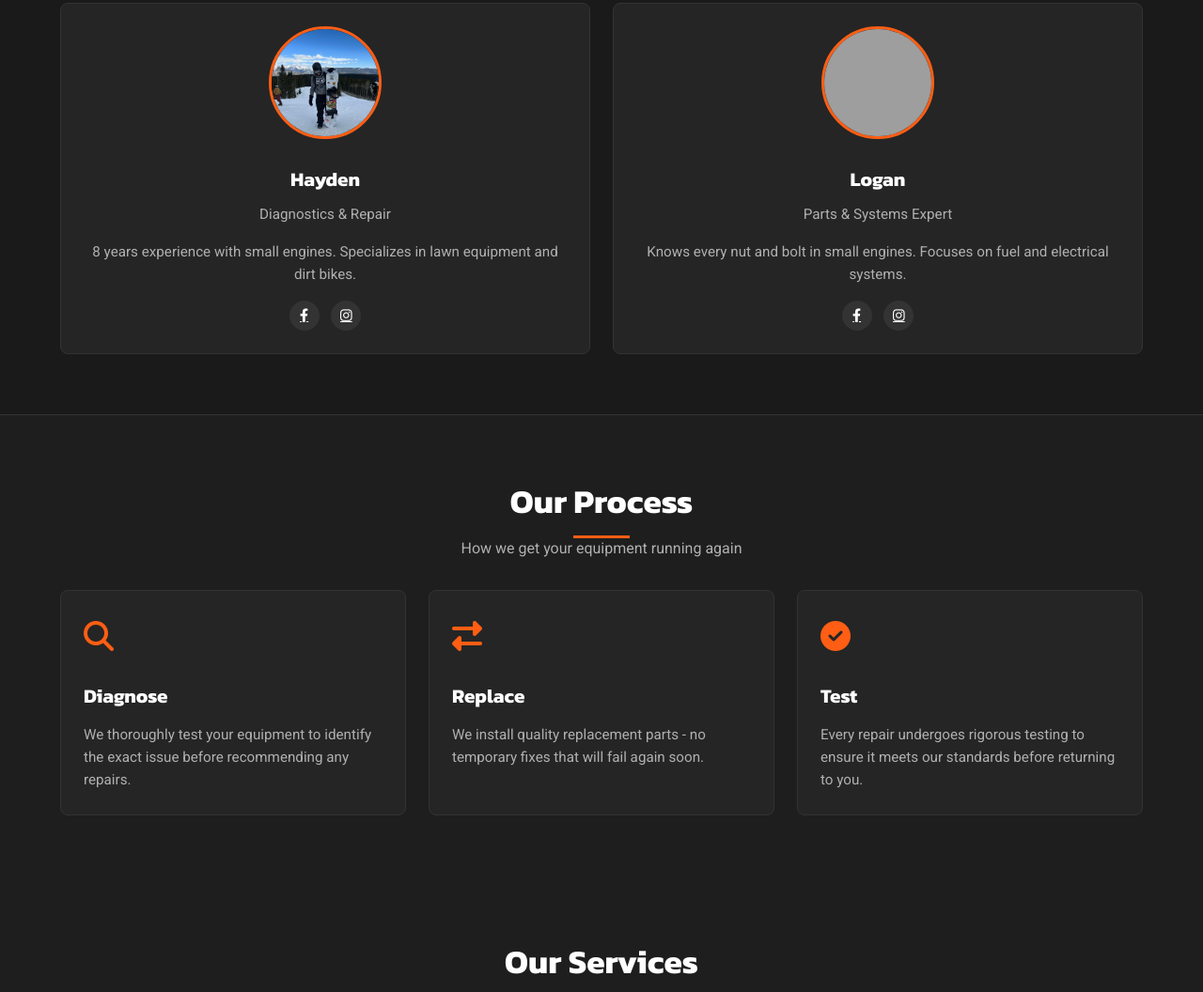
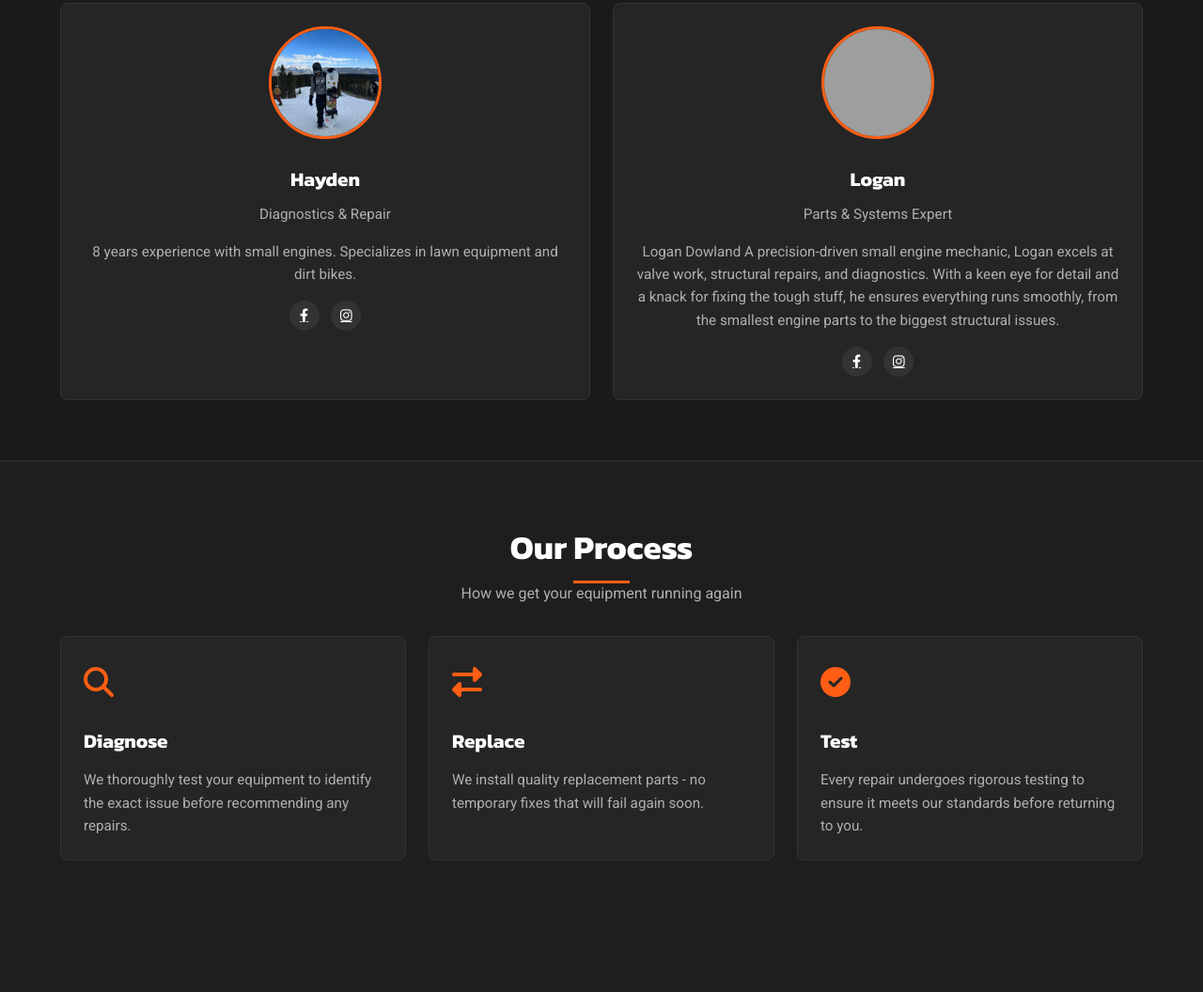
Before and after one commit to TraderZobo/hlcustom.net, a plain HTML site: page index.html in a window 1280 px wide. Shown: the part 1600-2656 px from the top of the page at 94% size. Drawn offline with Linux system fonts and the light colour scheme; grey boxes are pictures that could not be loaded.

Commit message:
Update index.html

```diff
--- a/index.html
+++ b/index.html
@@ -1089,7 +1089,8 @@
                     <img src="https://images.unsplash.com/photo-1519085360753-af0119f7cbe7?ixlib=rb-1.2.1&auto=format&fit=crop&w=634&q=80" alt="Logan" class="team-img">
                     <h3>Logan</h3>
                     <p>Parts & Systems Expert</p>
-                    <p>Knows every nut and bolt in small engines. Focuses on fuel and electrical systems.</p>
+                    <p>Logan Dowland
+A precision-driven small engine mechanic, Logan excels at valve work, structural repairs, and diagnostics. With a keen eye for detail and a knack for fixing the tough stuff, he ensures everything runs smoothly, from the smallest engine parts to the biggest structural issues.</p>
                     <div class="team-social">
                         <a href="#"><i class="fab fa-facebook-f"></i></a>
                         <a href="#"><i class="fab fa-instagram"></i></a>
```
